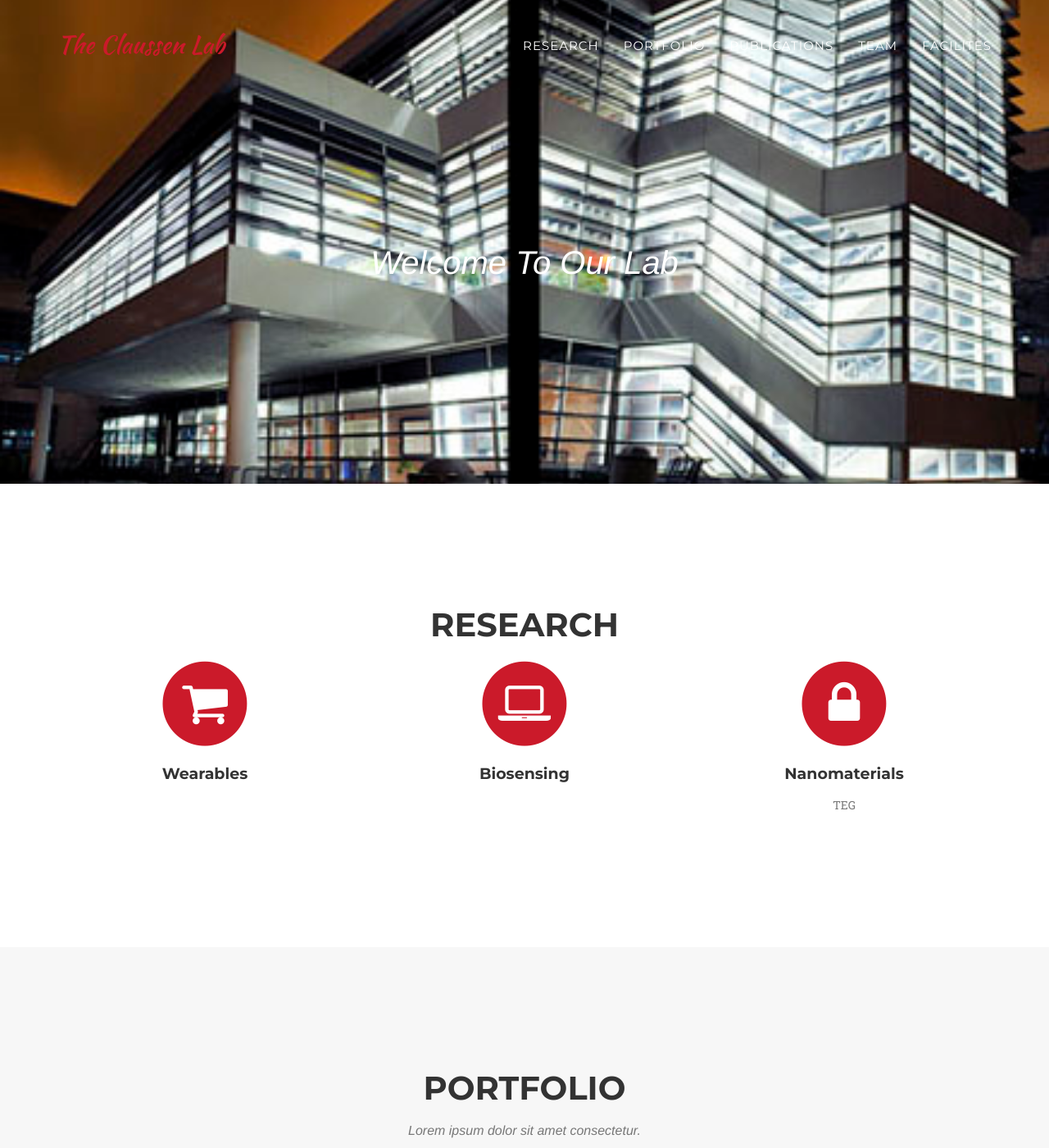
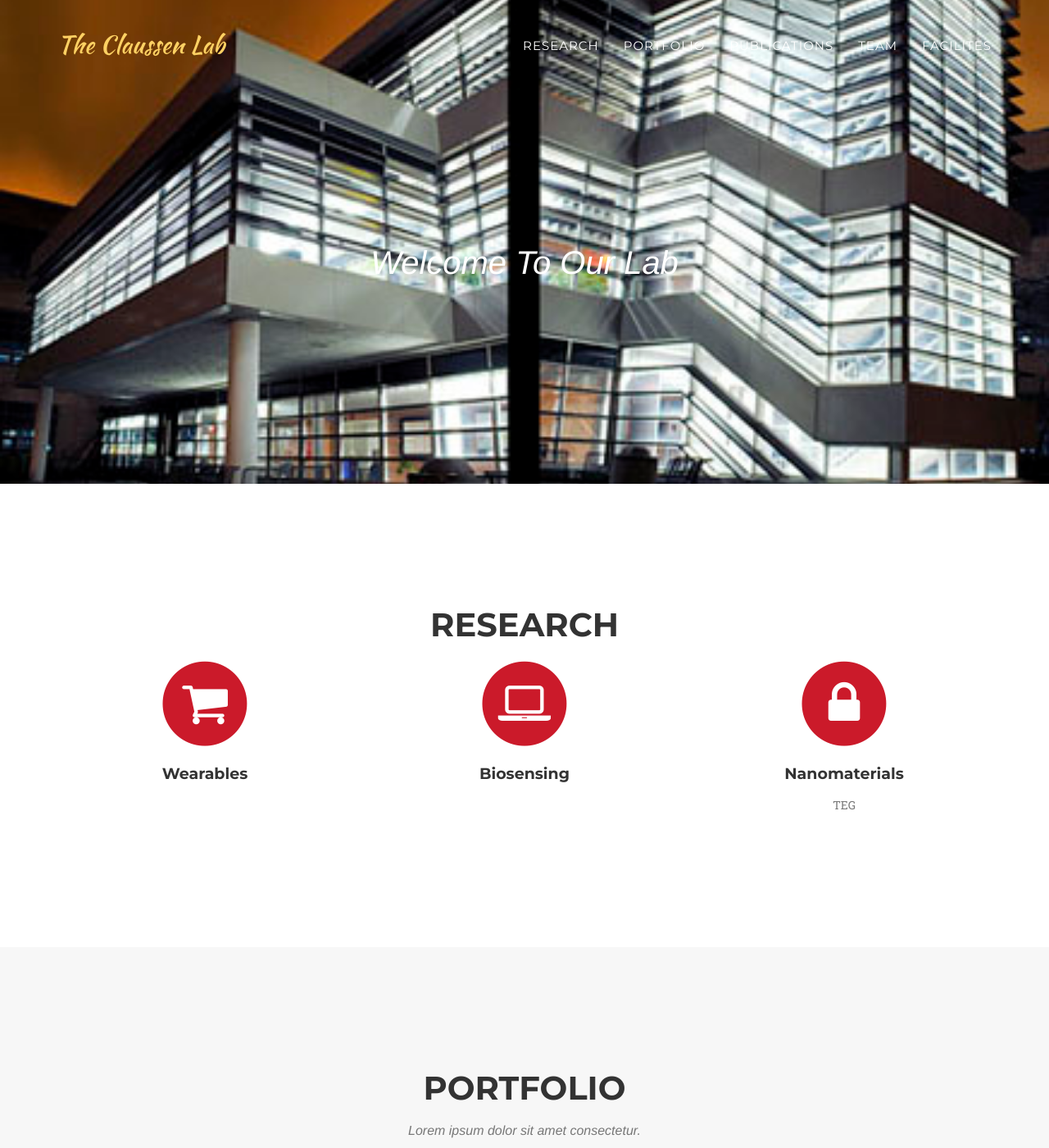
Before and after one commit to shaoweiD/newwebsite, a Jekyll site: the page built from index.html, in a window 1280 px wide and 1400 px high. Shown: the whole window at 82% size. Built offline with Jekyll 4.4.1, drawn with Linux system fonts in a browser that asks for light colours; some web fonts are replaced.

Commit message:
Changed color of "The Claussen Lab"
line 184 ; #{{ site.color.primary }} --> #fed163

```diff
--- a/_includes/css/agency.css
+++ b/_includes/css/agency.css
@@ -181,7 +181,7 @@ fieldset[disabled] .btn-xl.active {
 
 .navbar-default .navbar-brand {
     font-family: "Kaushan Script","Helvetica Neue",Helvetica,Arial,cursive;
-    color: #{{ site.color.primary }};
+    color: #fed163;
 }
 
 .navbar-default .navbar-brand:hover,
```
